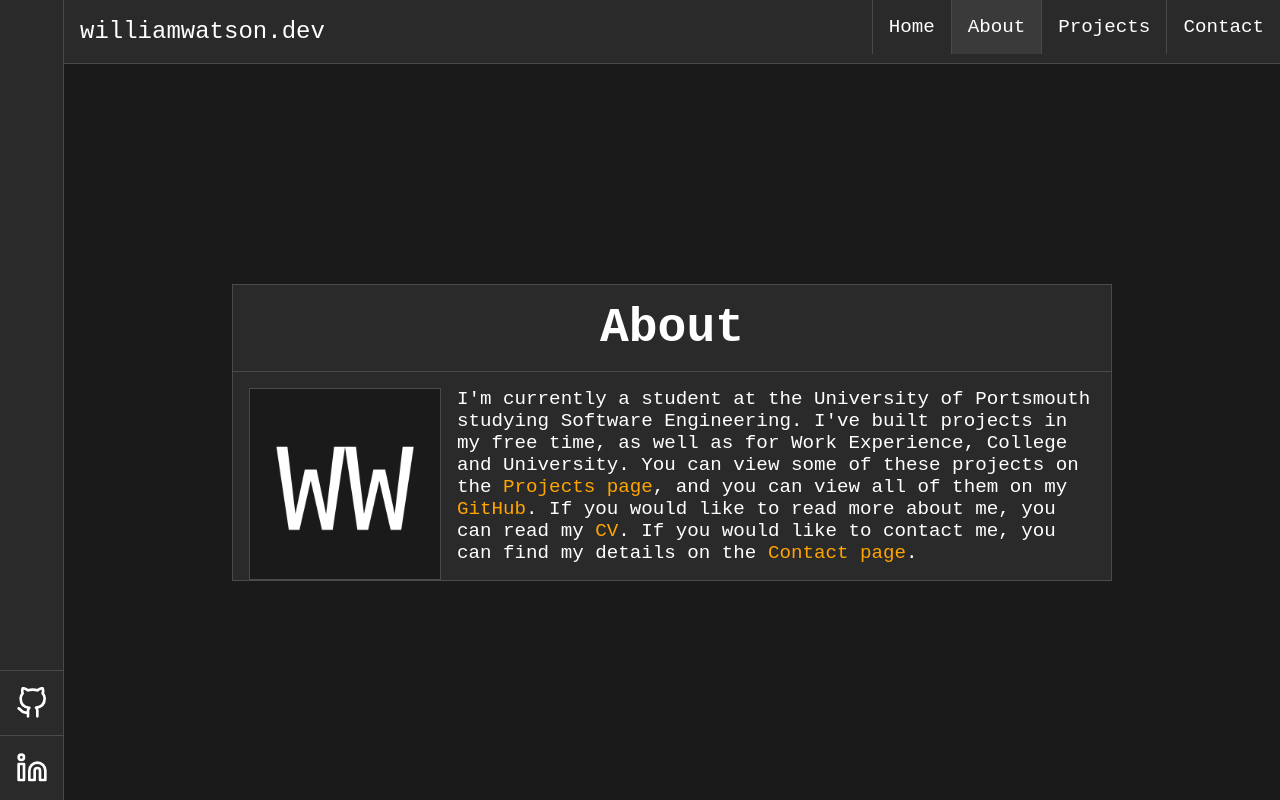
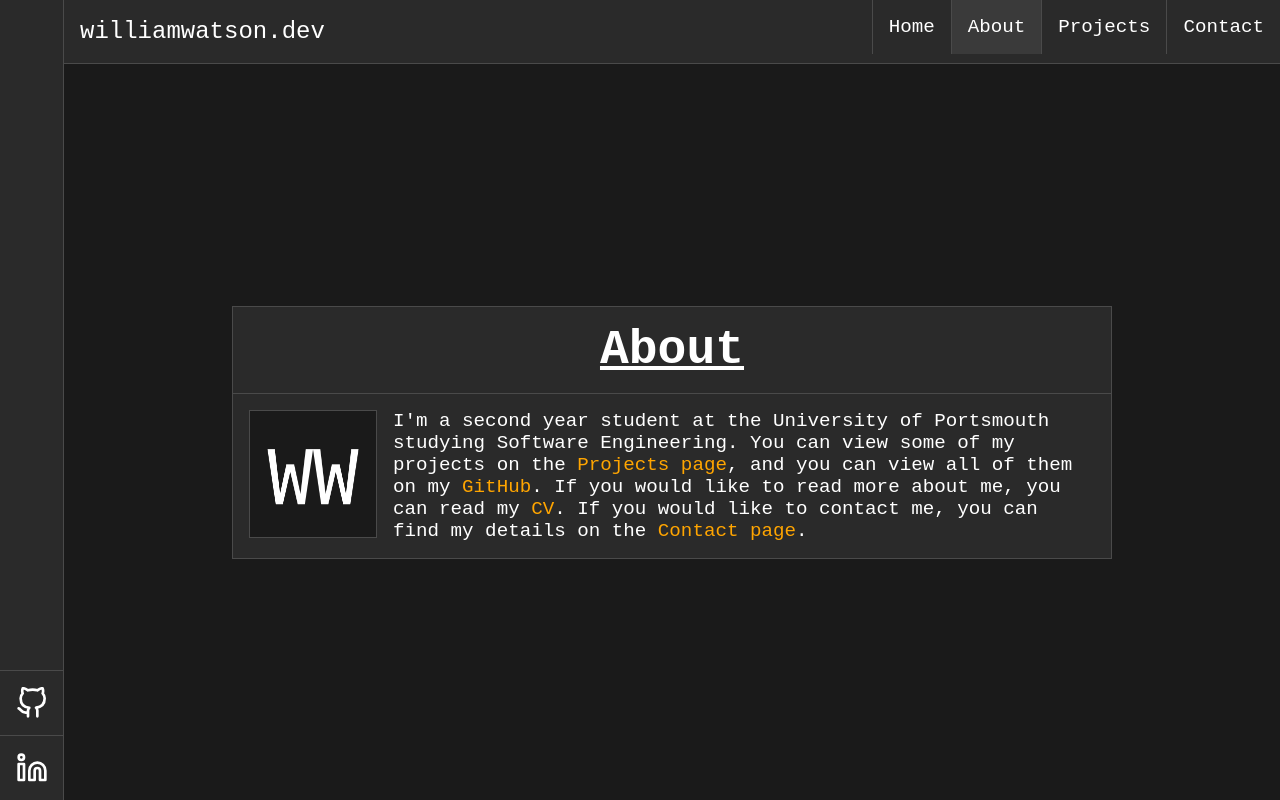
Before and after one commit to willswats/williamwatson, a SvelteKit app: page /about in a window 1280 px wide. Built offline with nearby package versions, Linux system fonts and the light colour scheme.

Commit message:
feat: change text, add underline

```diff
--- a/src/lib/PageH1.svelte
+++ b/src/lib/PageH1.svelte
@@ -8,6 +8,7 @@
 		align-items: center;
 		text-align: center;
 		font-size: 3rem;
+		text-decoration: underline;
 		width: 100%;
 		background-color: #2a2a2a;
 		border: 1px solid #4a4a4a;
--- a/src/lib/ProjectCard.svelte
+++ b/src/lib/ProjectCard.svelte
@@ -38,6 +38,7 @@
 
 	figure figcaption h2 {
 		font-size: 2rem;
+		text-decoration: underline;
 	}
 
 	figure figcaption p {
--- a/src/routes/about/+page.svelte
+++ b/src/routes/about/+page.svelte
@@ -14,11 +14,9 @@
 			<img alt="GitHub" src="png/ProfileWW.png" />
 			<figcaption>
 				<p>
-					I'm currently a student at the University of Portsmouth studying Software Engineering.
-					I've built projects in my free time, as well as for Work Experience, College and
-					University. You can view some of these projects on the <a href="/projects"
-						>Projects page</a
-					>, and you can view all of them on my
+					I'm a second year student at the University of Portsmouth studying Software Engineering.
+					You can view some of my projects on the <a href="/projects">Projects page</a>, and you can
+					view all of them on my
 					<a
 						target="_blank"
 						rel="noopener noreferrer"
@@ -63,7 +61,7 @@
 
 	img {
 		float: left;
-		width: 12rem;
+		width: 8rem;
 		border: 1px solid #4a4a4a;
 		margin-right: 1rem;
 	}
@@ -72,15 +70,5 @@
 		section {
 			width: 100%;
 		}
-
-		img {
-			width: 10rem;
-		}
-	}
-
-	@media screen and (max-width: 768px) {
-		img {
-			width: 8rem;
-		}
 	}
 </style>
--- a/src/routes/projects/+page.svelte
+++ b/src/routes/projects/+page.svelte
@@ -8,7 +8,7 @@
 	<title>William Watson | Projects</title>
 </svelte:head>
 
-<PageFull --margin="1rem 2rem" --margin-breakpoint="1rem">
+<PageFull>
 	<PageH1 --margin-bottom="1rem">Projects</PageH1>
 	<section>
 		<ProjectCard
```
Also changed, not shown: src/routes/+page.svelte (+4 -6 lines).
